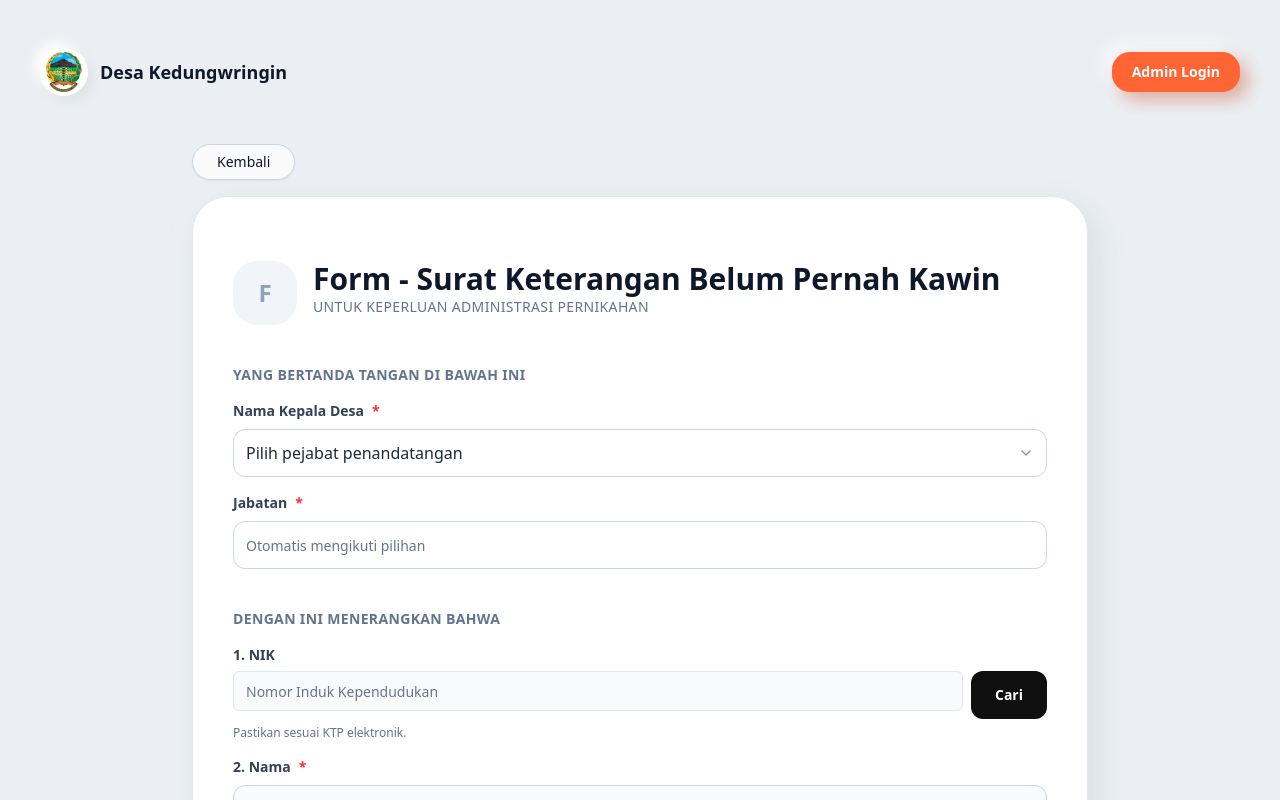
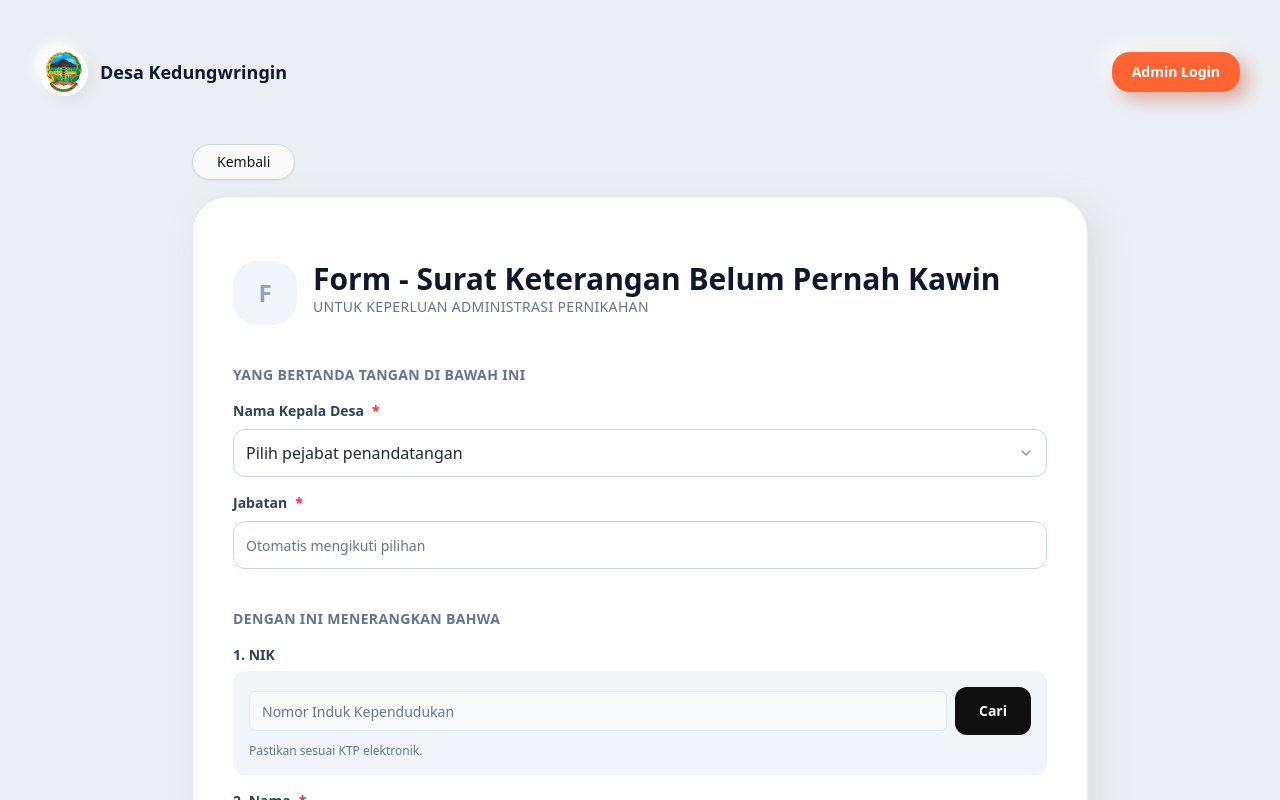
Before and after one commit to TPLM-SANTUY-TELKOM/kedungwringin-desa-bisa-next, a Next.js app: page /surat-keterangan/surat-keterangan-belum-pernah-kawin in a window 1280 px wide. Shown: the top 800 px of the page. Built offline with nearby package versions, Linux system fonts and the light colour scheme.

Commit message:
refactor: Enhance NIK input UI with improved layout and status messaging in NikLookupField component

```diff
--- a/src/components/form/NikLookupField.tsx
+++ b/src/components/form/NikLookupField.tsx
@@ -35,7 +35,8 @@ export function NikLookupField({
   return (
     <div className={cn('space-y-1.5', className)}>
       <Label className="text-sm font-semibold text-slate-700">{label}</Label>
-      <div className="flex gap-2">
+      <div className="rounded-xl bg-slate-100 p-4">
+        <div className="flex items-center gap-2">
           <Input
             value={value}
             onChange={onChange}
@@ -53,10 +54,10 @@ export function NikLookupField({
             {isLoading ? 'Mencari...' : buttonLabel ?? 'Cari'}
           </Button>
         </div>
-      {helperText && <p className="text-xs text-slate-500">{helperText}</p>}
+        {helperText && <p className="mt-2 text-xs text-slate-500">{helperText}</p>}
         {lookupState.status !== 'idle' && lookupState.message && (
           <p
-          className={`text-xs ${
+            className={`mt-1 text-xs ${
               lookupState.status === 'error'
                 ? 'text-red-600'
                 : lookupState.status === 'success'
@@ -68,5 +69,6 @@ export function NikLookupField({
           </p>
         )}
       </div>
+    </div>
   );
 }
```
Lines whose indentation alone changed are shown as unchanged.
